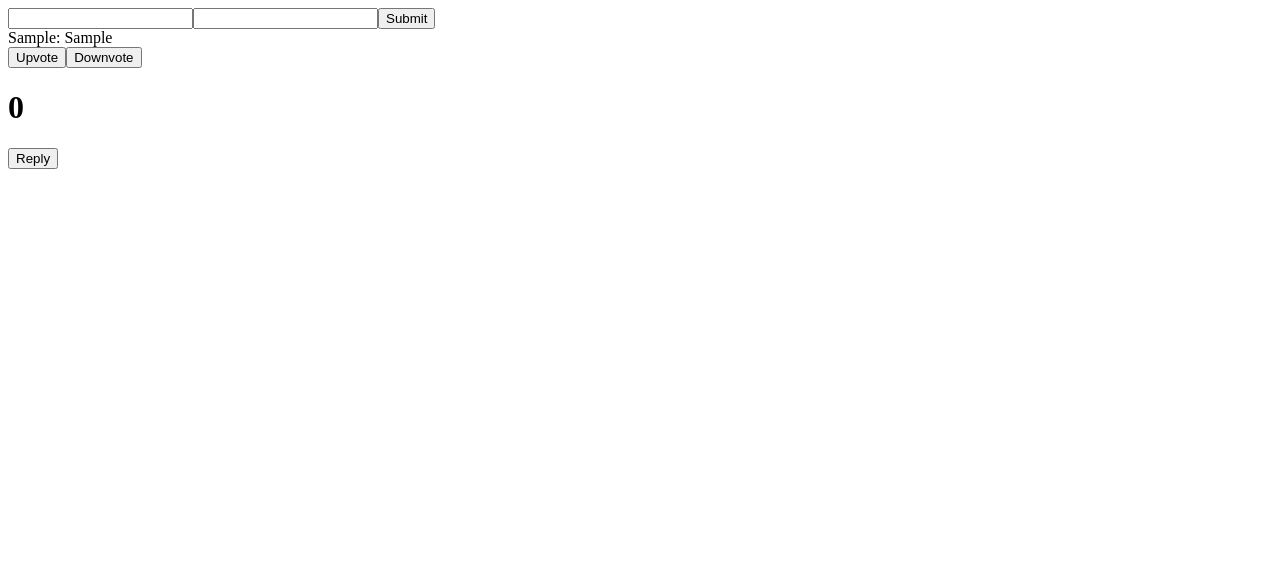
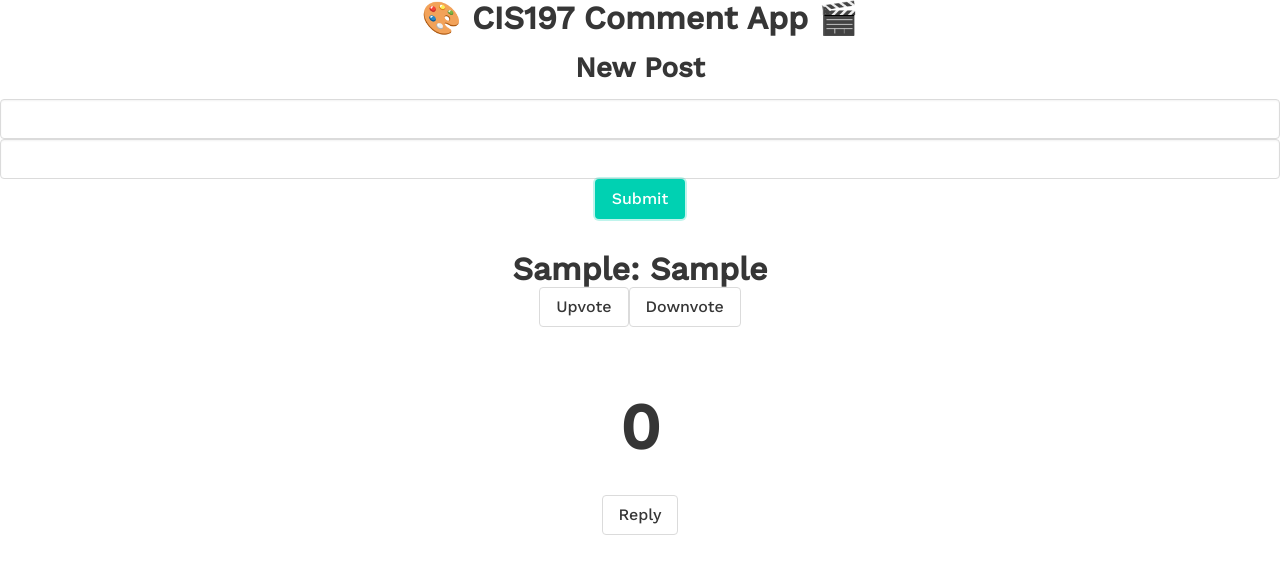
Before and after one commit to judtinzhang/react-comment-app, a React (Vite) app: page / in a window 1280 px wide. Both pictures are taken after typing "Sample", "Sample" into the empty fields and a click on the button "Submit". Shown: the top 574 px of the page. Built offline with nearby package versions, Linux system fonts and the light colour scheme.

Commit message:
worked on styling app

```diff
--- a/index.html
+++ b/index.html
@@ -1,4 +1,11 @@
 <html>
+  <head>
+    <meta name="viewport" content="width=device-width, initial-scale=1">
+    <link rel="stylesheet" href="https://cdn.jsdelivr.net/npm/bulma@0.9.3/css/bulma.min.css">
+    <link rel="preconnect" href="https://fonts.googleapis.com">
+    <link rel="preconnect" href="https://fonts.gstatic.com" crossorigin>
+    <link href="https://fonts.googleapis.com/css2?family=Work+Sans:wght@200;500&display=swap" rel="stylesheet">
+  </head>
   <body>
     <div id="react-root"></div>
     <script src="./index.js"></script>
--- a/package.json
+++ b/package.json
@@ -19,6 +19,7 @@
   },
   "homepage": "https://github.com/judtinzhang/react-comment-app#readme",
   "dependencies": {
+    "bulma": "^0.9.3",
     "parcel-bundler": "^1.12.5",
     "react": "^17.0.2",
     "react-dom": "^17.0.2"
--- a/src/components/App.js
+++ b/src/components/App.js
@@ -1,5 +1,6 @@
 import React, {useState} from 'react'
 import Posts from './Posts'
+import '../../style.css'
 
 const App = () => {
 
@@ -8,18 +9,29 @@ const App = () => {
   const [postList, setPostList] = useState([])
 
   return (
-    <>
-      <input type='text' value={name} onChange={e => setName(e.target.value)}/>
-      <input type='text' value={desc} onChange={e => setDesc(e.target.value)}/>
-      <button onClick={() => {
+    <div class='content'>
+      <h1>🎨 CIS197 Comment App 🎬</h1>
+      <div class='post'>
+        <h2> New Post </h2>
+        <div>
+          <input class='input' type='text' value={name} onChange={e => setName(e.target.value)}/>
+        </div>
+        <div>
+          <input class='input' type='text' value={desc} onChange={e => setDesc(e.target.value)}/>
+        </div>
+        <button class='button is-primary' onClick={() => {
             if (name && desc) {
                 setPostList([...postList, <div><Posts name={name} post={desc}/></div>])
                 setName('')
                 setDesc('')
             }
         }}>Submit</button>
-      {postList.map((post, idx) => {return <div key={idx}> {post} </div>})}
-    </>
+        </div>
+        {postList.map((post, idx) => {return <h1 key={idx}> {post} </h1>})}
+
+
+
+    </div>
   )
 }
 export default App
--- a/src/components/Form.js
+++ b/src/components/Form.js
@@ -11,7 +11,7 @@ const Form = ({depth}) => {
             <Vote/>
             {depth > 1 && (
                 <div>
-                     <button onClick={() => {
+                     <button class='button' onClick={() => {
                         {setReplyList([...replyList, <Reply depth={depth}/> ])}
                     }}>Reply</button>
                     {replyList.map((reply, idx) => {return <div key={idx}> {reply} </div>})}
--- a/src/components/Posts.js
+++ b/src/components/Posts.js
@@ -3,10 +3,10 @@ import Form from './Form'
 const Posts = ({name, post}) => {
 
     return (
-        <>
+        <div class='post'>
             {name}: {post}
             <Form depth={3}/>
-        </>
+        </div>
     )
 }
 
--- a/src/components/Reply.js
+++ b/src/components/Reply.js
@@ -15,9 +15,9 @@ const Reply = ({depth}) => {
         <>
             {!showReply && (
                 <div>
-                    <input type='text' value={newName} onChange={e => setNewName(e.target.value)}/>
-                    <input type='text' value={newPost} onChange={e => setNewPost(e.target.value)}/>
-                    <button onClick={() => {
+                    <input class='input' type='text' value={newName} onChange={e => setNewName(e.target.value)}/>
+                    <input class='input' type='text' value={newPost} onChange={e => setNewPost(e.target.value)}/>
+                    <button class='button' onClick={() => {
                         if (newName && newPost) {
                             setShowReply(true)
                         }
@@ -26,7 +26,7 @@ const Reply = ({depth}) => {
             )}
             {showReply && (
                 <div>
-                <div>{newName} -- {newPost}</div>
+                <h1>{newName} -- {newPost}</h1>
                 <Form depth={depth-1}/>
             </div>
             )}
--- a/src/components/Vote.js
+++ b/src/components/Vote.js
@@ -6,11 +6,11 @@ const Vote = () => {
 
     return (
         <div>
-            <button onClick={() => {
+            <button class='button' onClick={() => {
                 setVote(vote + 1)
             }
             }>Upvote</button>
-            <button onClick={() => {
+            <button class='button' onClick={() => {
                 setVote(vote - 1)
             }
             }>Downvote</button>
--- /dev/null
+++ b/style.css
@@ -0,0 +1,17 @@
+h1 {
+    text-align: center;
+    font-family: 'Work Sans', sans-serif;
+}
+
+input {
+    font-family: 'Work Sans', sans-serif;
+}
+
+button {
+    font-family: 'Work Sans', sans-serif;
+}
+
+.post {
+    font-family: 'Work Sans', sans-serif;
+    text-align: center;
+}
```
Also changed, not shown: 1 other file (tests, documents, lock files or other folders). Lines whose indentation alone changed are shown as unchanged.
